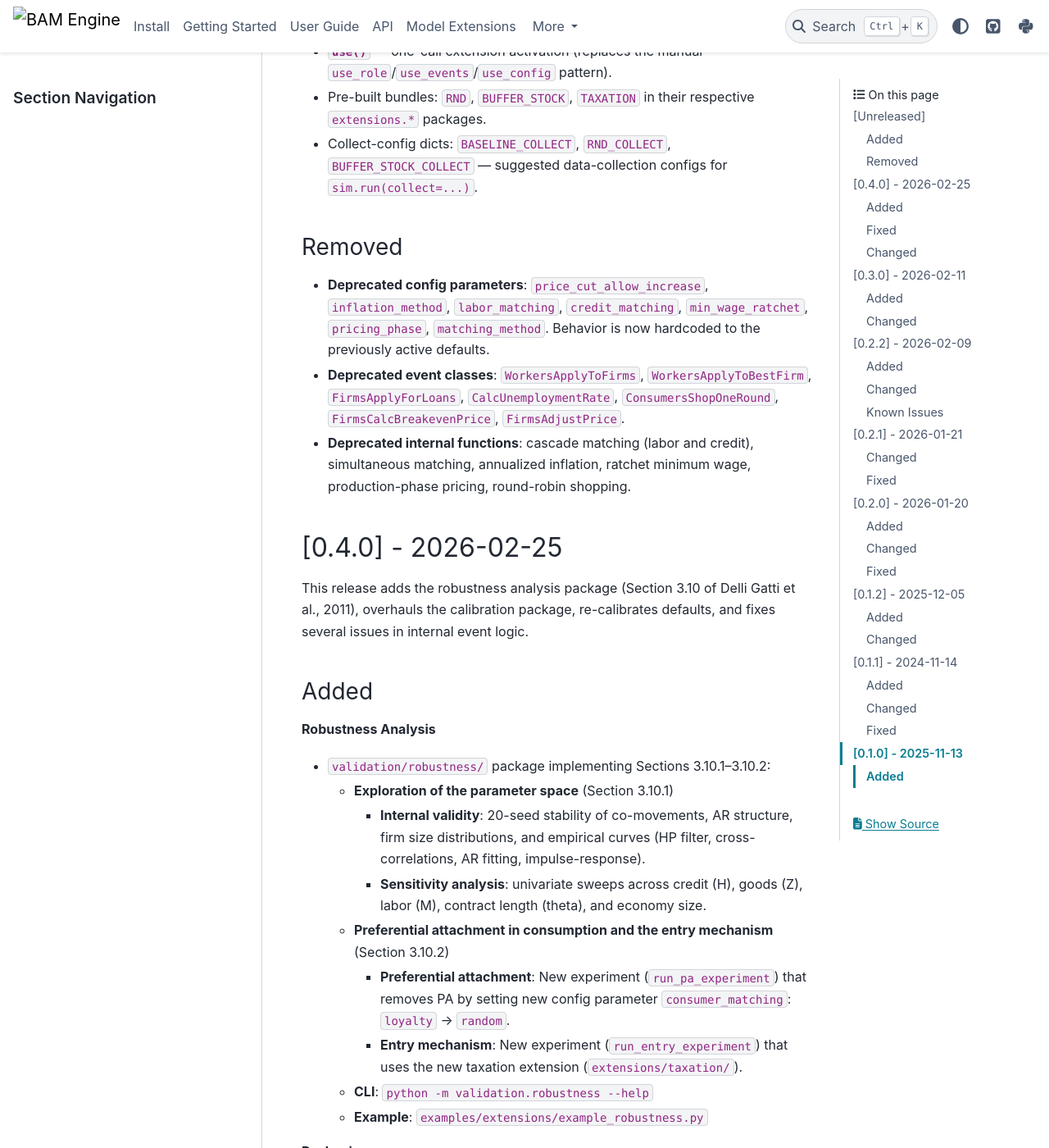
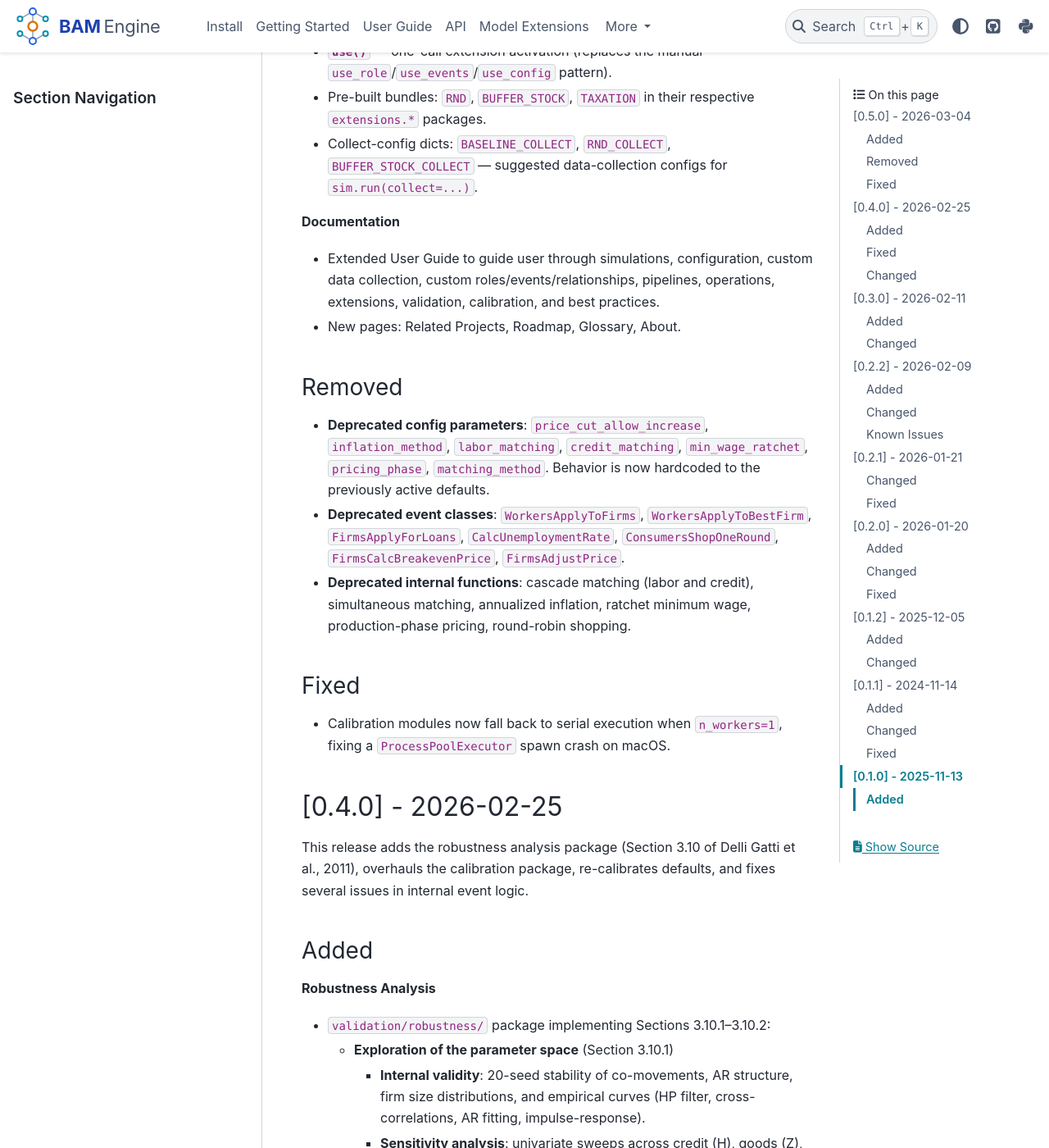
Before and after one commit to kganitis/bam-engine, a Sphinx documentation site: the page built from docs/release_history.rst, in a window 1280 px wide and 1400 px high, scrolled down 670 px. Shown: the whole window at 82% size. Built offline with Sphinx 7.4.7 and the PyData theme 0.15.4, drawn with Linux system fonts in a browser that asks for light colours; pages that are not in the unit, such as notebooks, are missing from menus; some of the changed text lies outside the part shown.

Commit message:
fix: track logo/favicon SVGs and prepare v0.5.0 release notes
Remove overly broad *.svg from .gitignore so docs/_static/ logo and
favicon files are committed and visible on GitHub. The more specific
benchmarks/*.svg pattern still covers benchmark outputs.

Also finalize release_history.rst for v0.5.0 with documentation
additions and macOS ProcessPoolExecutor fix.

```diff
--- a/docs/release_history.rst
+++ b/docs/release_history.rst
@@ -10,7 +10,7 @@ and this project adheres to `Semantic Versioning <https://semver.org/spec/v2.0.0
 
    Pre-1.0 releases (0.x.x) may introduce breaking changes between minor versions.
 
-[Unreleased]
+[0.5.0] - 2026-03-04
 ------------
 
 Added
@@ -28,6 +28,13 @@ Added
   ``BUFFER_STOCK_COLLECT`` — suggested data-collection configs for
   ``sim.run(collect=...)``.
 
+**Documentation**
+
+* Extended User Guide to guide user through simulations, configuration,
+  custom data collection, custom roles/events/relationships, pipelines,
+  operations, extensions, validation, calibration, and best practices.
+* New pages: Related Projects, Roadmap, Glossary, About.
+
 Removed
 ~~~~~~~
 
@@ -40,6 +47,12 @@ Removed
 * **Deprecated internal functions**: cascade matching (labor and credit), simultaneous
   matching, annualized inflation, ratchet minimum wage, production-phase pricing,
   round-robin shopping.
+
+Fixed
+~~~~~
+
+* Calibration modules now fall back to serial execution when ``n_workers=1``,
+  fixing a ``ProcessPoolExecutor`` spawn crash on macOS.
 
 [0.4.0] - 2026-02-25
 --------------------
```
Also changed, not shown: docs/_static/favicon.svg (added), docs/_static/logo-dark.svg (added), docs/_static/logo.svg (added), 1 other file.
